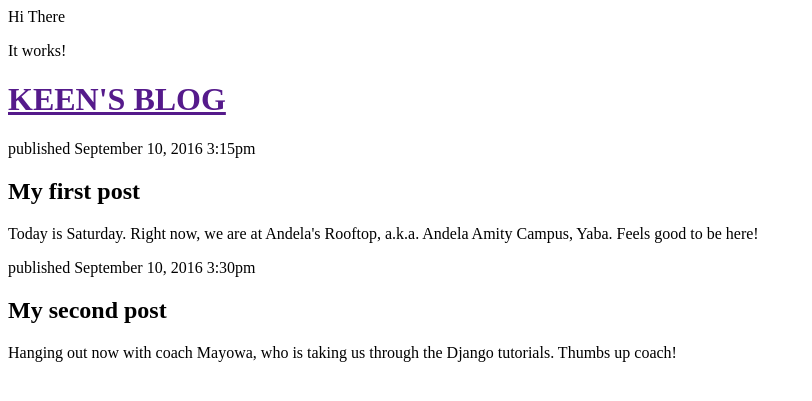
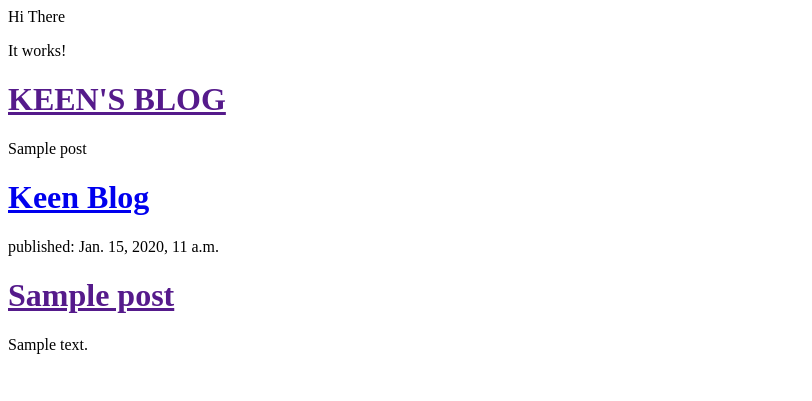
Before and after one commit to marykeen/Andela, a Django app: template blog/templates/blog/post_list.html in a window 1280 px wide. Shown: the top 401 px of the page, without its empty margins (0-812 px from the left). Run offline with Django 3.2, Linux system fonts and the light colour scheme; the template is opened without the code that fills it: values that come from a table or form of the project are taken from there, others are empty; tables that the repository leaves empty hold one stand-in row (values such as "Sample post").

Commit message:
New stuffs

```diff
--- a/blog/templates/blog/post_list.html
+++ b/blog/templates/blog/post_list.html
@@ -9,15 +9,20 @@
 <div>
 <h1><a href="">KEEN'S BLOG</a></h1>
 </div>
+{% for post in posts %}
+    {{ post }}
+{% endfor %}
 <div>
-<p>published September 10, 2016 3:15pm</p>
-<h2><a href=""></a>My first post</h2>
-<p>Today is Saturday. Right now, we are at Andela's Rooftop, a.k.a. Andela Amity Campus, Yaba. Feels good to be here!</p>
+    <h1><a href="/">Keen Blog</a></h1>
 </div>
-<div>
-	<p>published September 10, 2016 3:30pm</p>
-<h2><a href=""></a>My second post</h2>
-<p>Hanging out now with coach Mayowa, who is taking us through the Django tutorials. Thumbs up coach!</p>
-</div>
+
+{% for post in posts %}
+    <div>
+        <p>published: {{ post.published_date }}</p>
+        <h1><a href="">{{ post.title }}</a></h1>
+        <p>{{ post.text|linebreaksbr }}</p>
+    </div>
+{% endfor %}
+
 	</body>
 </html>
```
Also changed, not shown: blog/views.py (+7 -0 lines).
